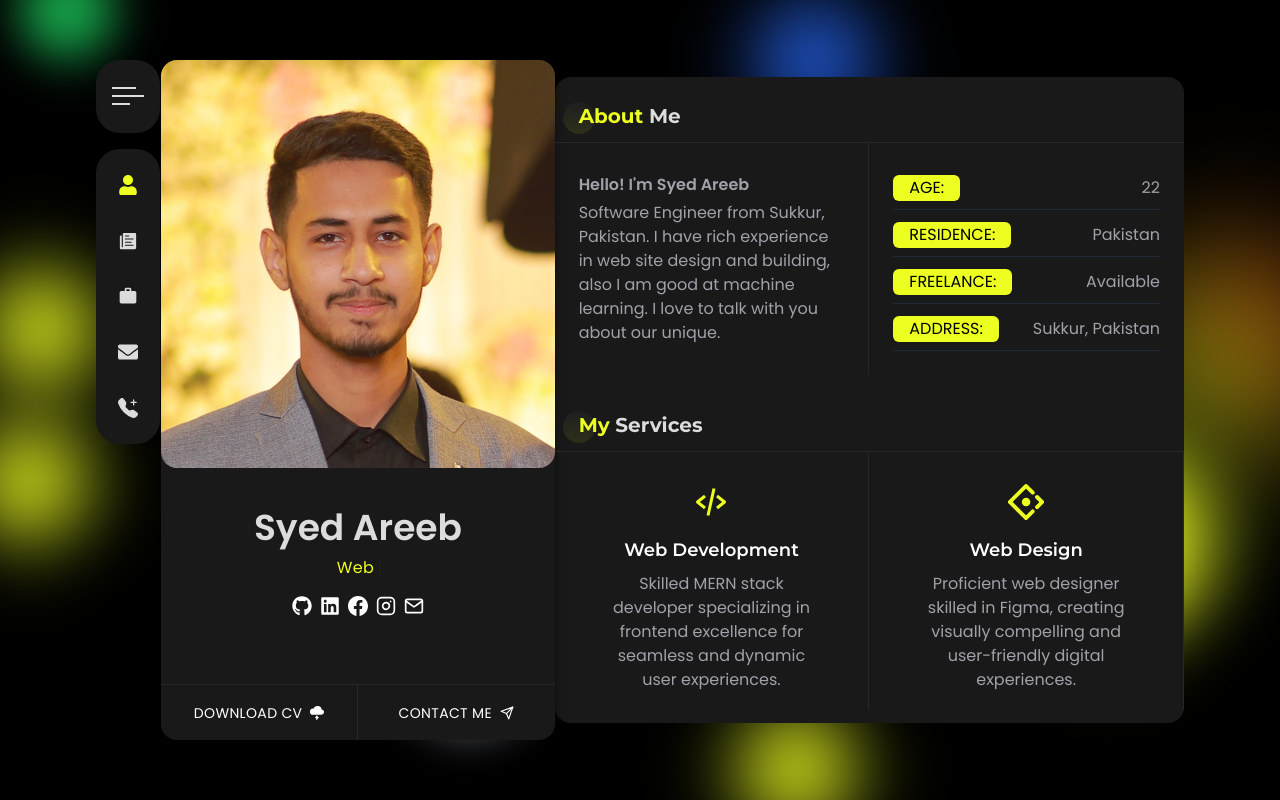
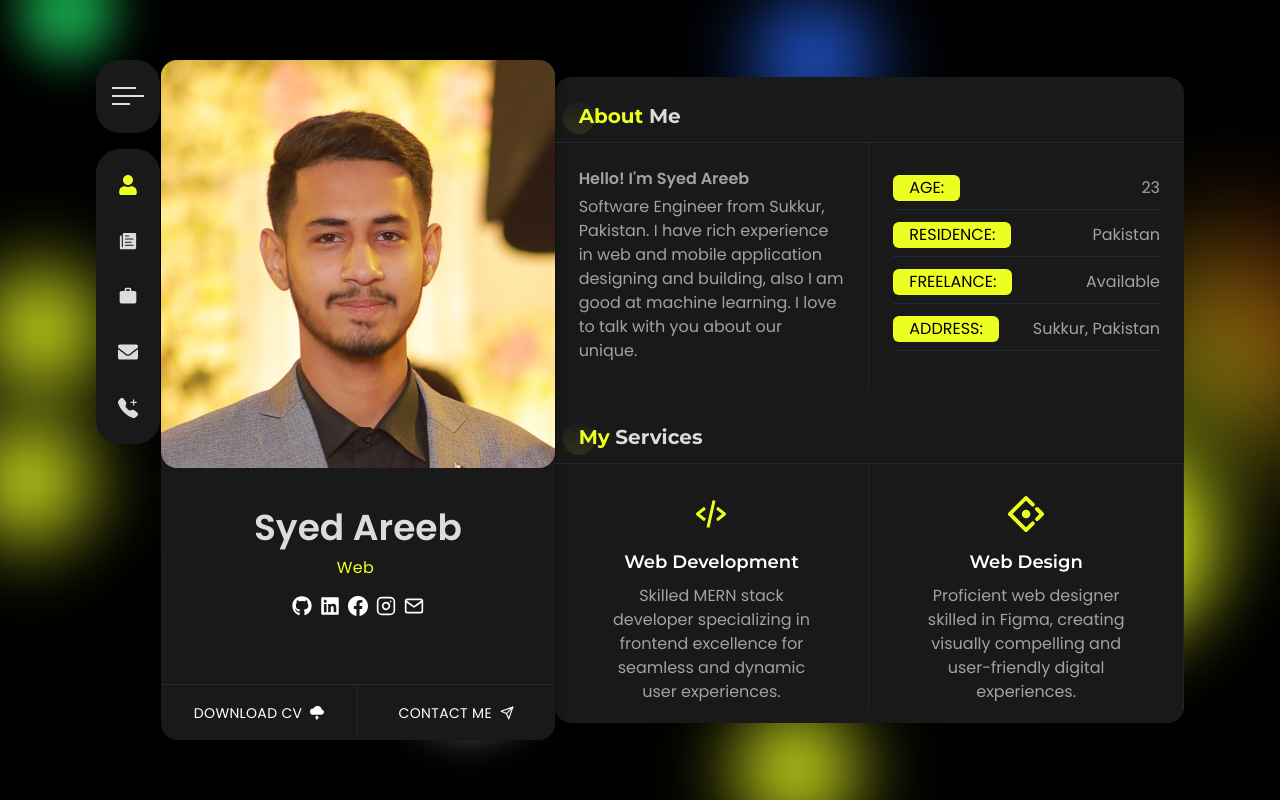
Before and after one commit to SyedAreeb007/Syed-Areeb-Portfolio, a React (Create React App) app: page / in a window 1280 px wide. Built offline with nearby package versions, Linux system fonts and the light colour scheme.

Commit message:
Updated Leading Text and Age

```diff
--- a/src/components/about/AboutMe.js
+++ b/src/components/about/AboutMe.js
@@ -8,7 +8,7 @@ const AboutMe = () => {
           <h2 className="font-semibold mb-1">Hello! I'm Syed Areeb</h2>
           <p className="text-base leading-6 ">
             Software Engineer from Sukkur, Pakistan. I have rich experience in web
-            site design and building, also I am good at machine learning. I love to
+            and mobile application designing and building, also I am good at machine learning. I love to
             talk with you about our unique.
           </p>
         </div>
@@ -17,7 +17,7 @@ const AboutMe = () => {
         <ul className="flex flex-col gap-1">
           <li className="aboutRightLi">
             <span className="aboutRightLiSpan">Age:</span>
-            22
+            23
           </li>
           <li className="aboutRightLi">
             <span className="aboutRightLiSpan">Residence:</span>
```
